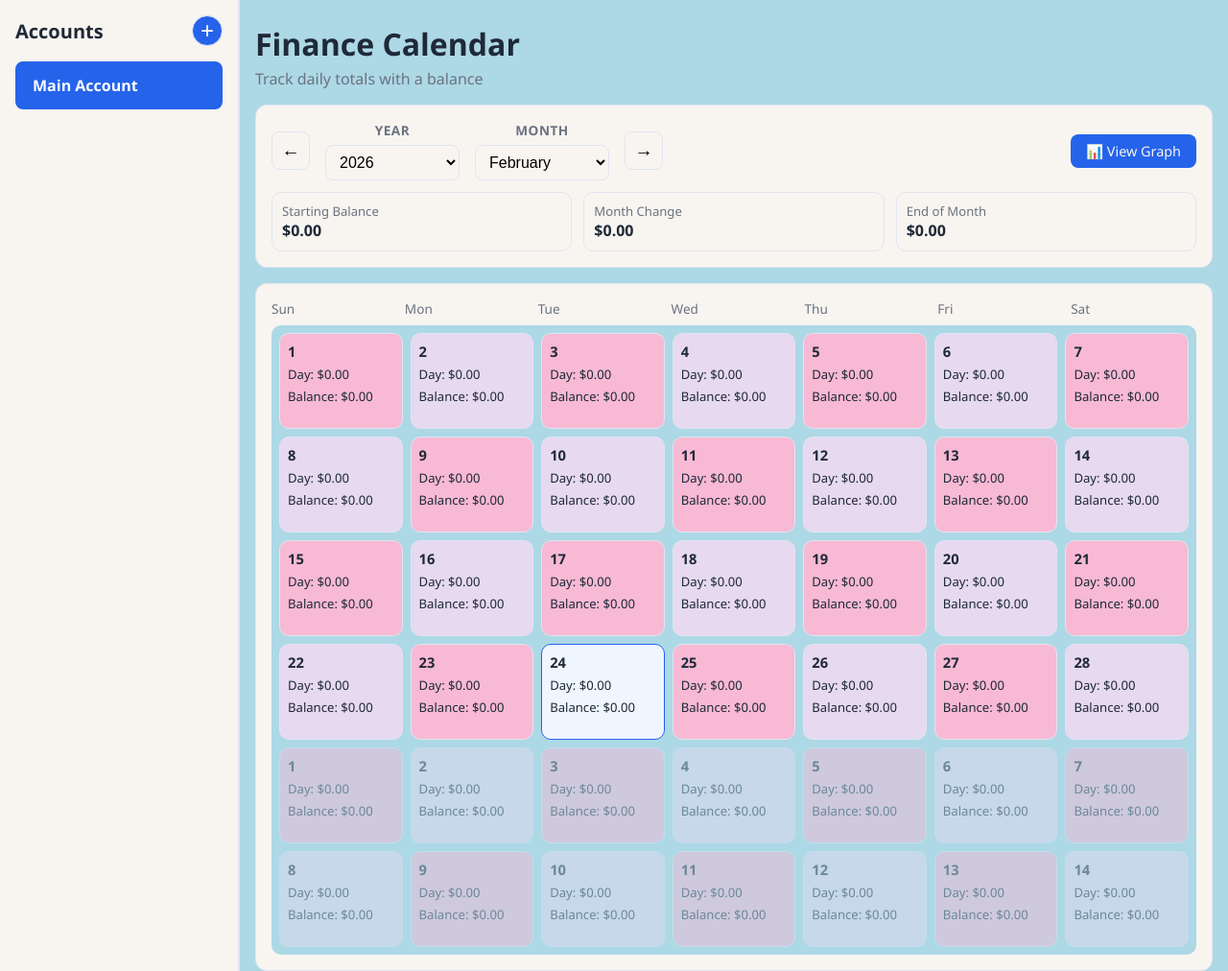
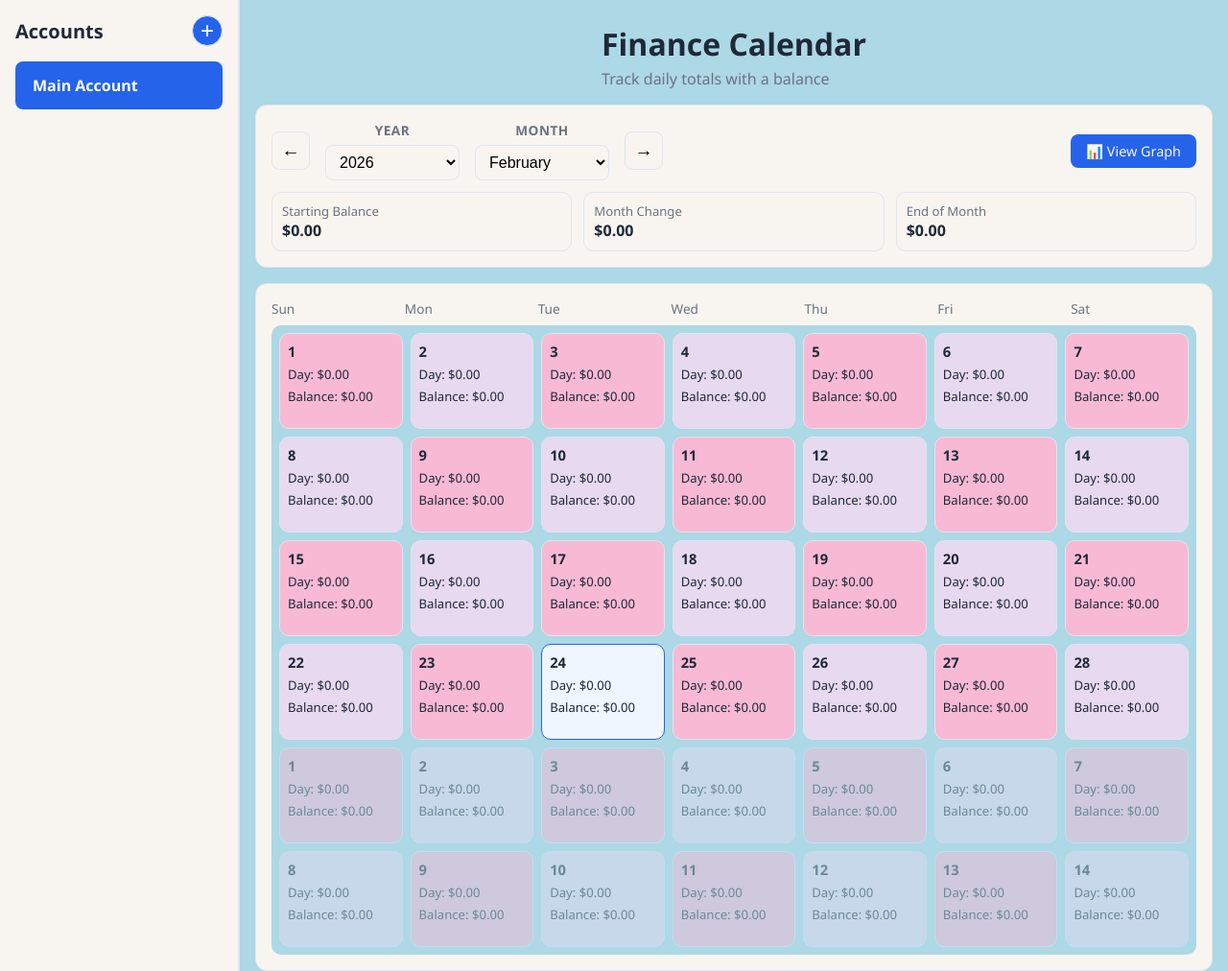
Before and after one commit to newgithubguy/fi-man, a plain HTML site: page index.html in a window 1280 px wide. Shown: the top 1012 px of the page at 96% size. Drawn offline with Linux system fonts and the light colour scheme.

Commit message:
Fix layout issues with app container and cards
- Adjust .app to properly use flex layout with sidebar
- Add max-width to .card elements instead of .app
- Use justify-items to center cards in grid
- Fix calendar and content visibility issues in Docker

```diff
--- a/styles.css
+++ b/styles.css
@@ -134,12 +134,12 @@ body {
 
 .app {
   flex: 1;
-  max-width: 1100px;
-  margin: 24px auto;
-  padding: 0 16px 24px;
+  padding: 24px 16px;
   display: grid;
   gap: 16px;
   overflow-y: auto;
+  width: 100%;
+  justify-items: center;
 }
 
 .topbar h1 {
@@ -156,6 +156,8 @@ body {
   border: 1px solid var(--border);
   border-radius: 12px;
   padding: 16px;
+  max-width: 1100px;
+  width: 100%;
 }
 
 .month-controls {
```
